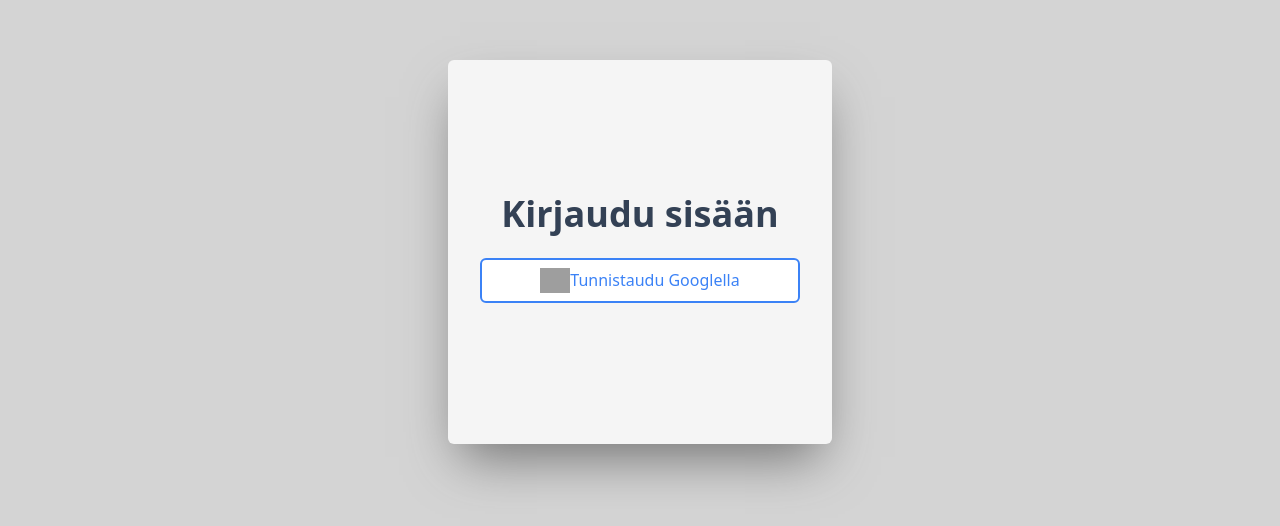
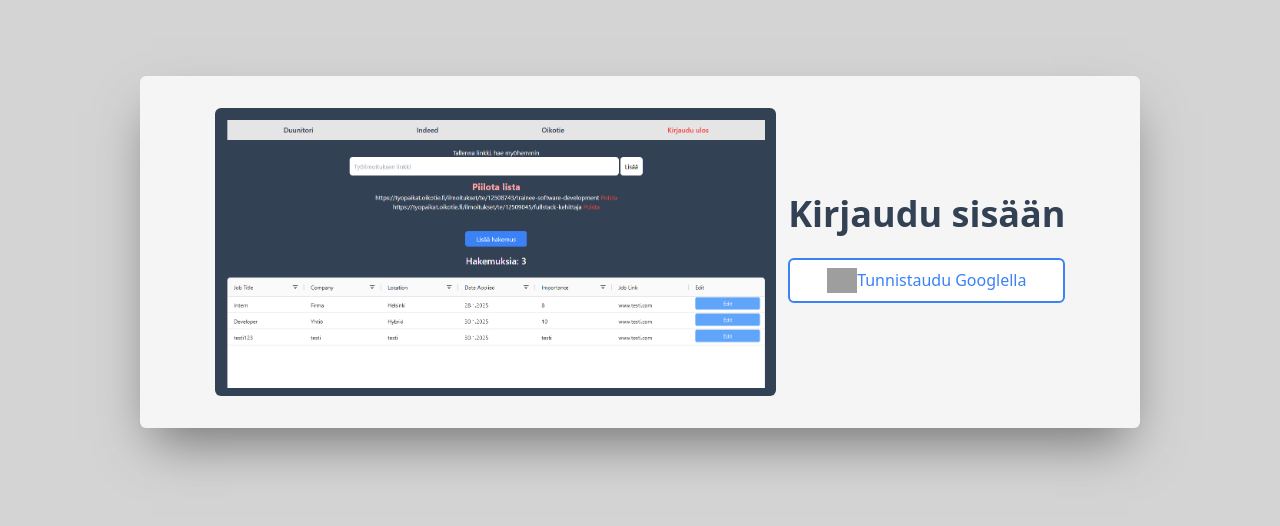
Before and after one commit to ilarikoik/job, a React (Vite) app: page / in a window 1280 px wide. Shown: the part 148-674 px from the top of the page. Built offline with nearby package versions, Linux system fonts and the light colour scheme; grey boxes are pictures that could not be loaded; what ag-grid-community would draw is missing.

Commit message:
login meikkiä

```diff
--- a/src/components/login/index.jsx
+++ b/src/components/login/index.jsx
@@ -67,7 +67,11 @@ export default function Login() {
         </Link> */}
       </div>
       <div className="bg-neutral-300 min-h-screen flex justify-center items-center">
-        <div className="bg-neutral-100 p-8 rounded-md w-96 h-96 flex justify-center items-center flex-col shadow-2xl shadow-neutral-500">
+        <div className="bg-neutral-100 p-8 rounded-md max-w-[1000px] flex justify-center items-center flex-col md:flex-row shadow-2xl shadow-neutral-500 ">
+          <div className="h-fit w-3/5 bg-slate-700 font-semibold text-white p-2 rounded-md mr-3 flex flex-col items-center">
+            <img src="src/assets/job2.png" alt="" />
+          </div>
+          <div className="flex flex-col justify-center items-center">
             <h1 className="text-4xl text-slate-700 font-bold mb-4">
               Kirjaudu sisään
             </h1>
@@ -146,6 +150,7 @@ export default function Login() {
             </button>
           </div>
         </div>
+      </div>
     </>
   );
 }
```
Lines whose indentation alone changed are shown as unchanged.
